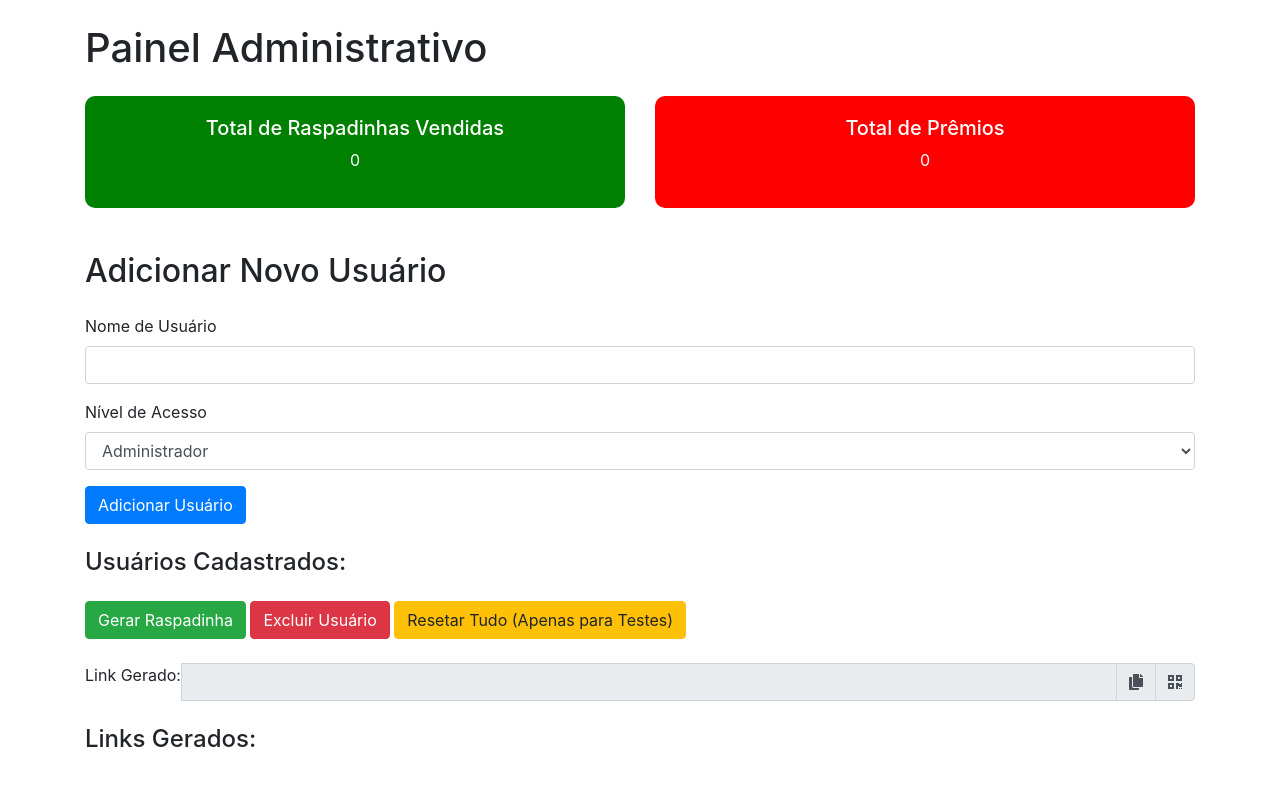
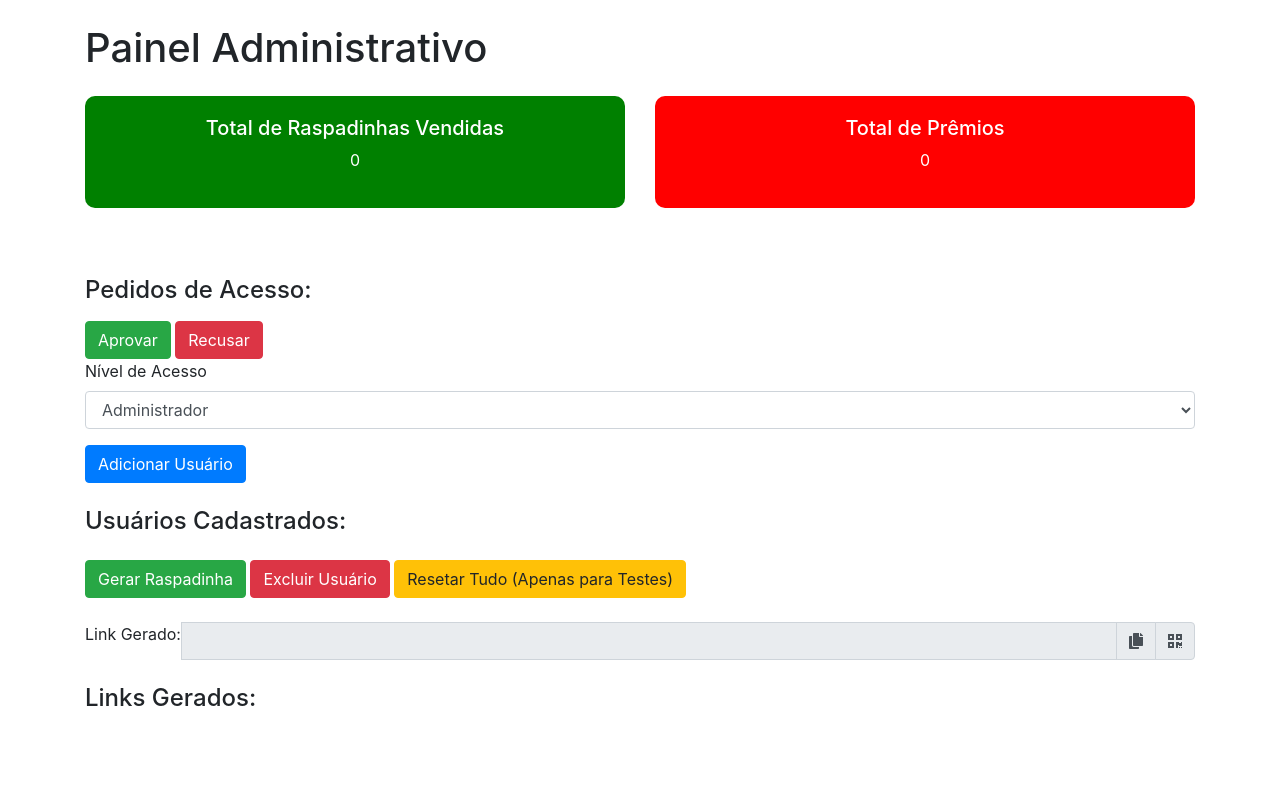
Before and after one commit to cicerolbs/Raspadinha, a website: page admin.html in a window 1280 px wide. Drawn offline with nearby package versions, Linux system fonts and the light colour scheme.

Commit message:
Update admin.html

```diff
--- a/admin.html
+++ b/admin.html
@@ -46,13 +46,15 @@
         </div>
       </div>
     </div>
-    <!-- Formulário para adicionar usuários -->
-    <h2 class="mb-4">Adicionar Novo Usuário</h2>
-    <form>
-      <div class="form-group">
-        <label for="username">Nome de Usuário</label>
-        <input type="text" class="form-control" id="username">
-      </div>
+<!-- Seção de Pedidos de Acesso -->
+<div class="mt-4">
+  <h4>Pedidos de Acesso:</h4>
+  <ul id="accessRequestsList">
+    <!-- Os pedidos de acesso serão listados aqui -->
+  </ul>
+  <button class="btn btn-success">Aprovar</button>
+  <button class="btn btn-danger">Recusar</button>
+</div>
       <div class="form-group">
         <label for="accessLevel">Nível de Acesso</label>
         <select class="form-control" id="accessLevel">
@@ -112,7 +114,6 @@ document.getElementById('qrButton').addEventListener('click', function() {
     alert('Nenhum link gerado ainda!');
   }
 });
-
   </script>
 </body>
 </html>
```
